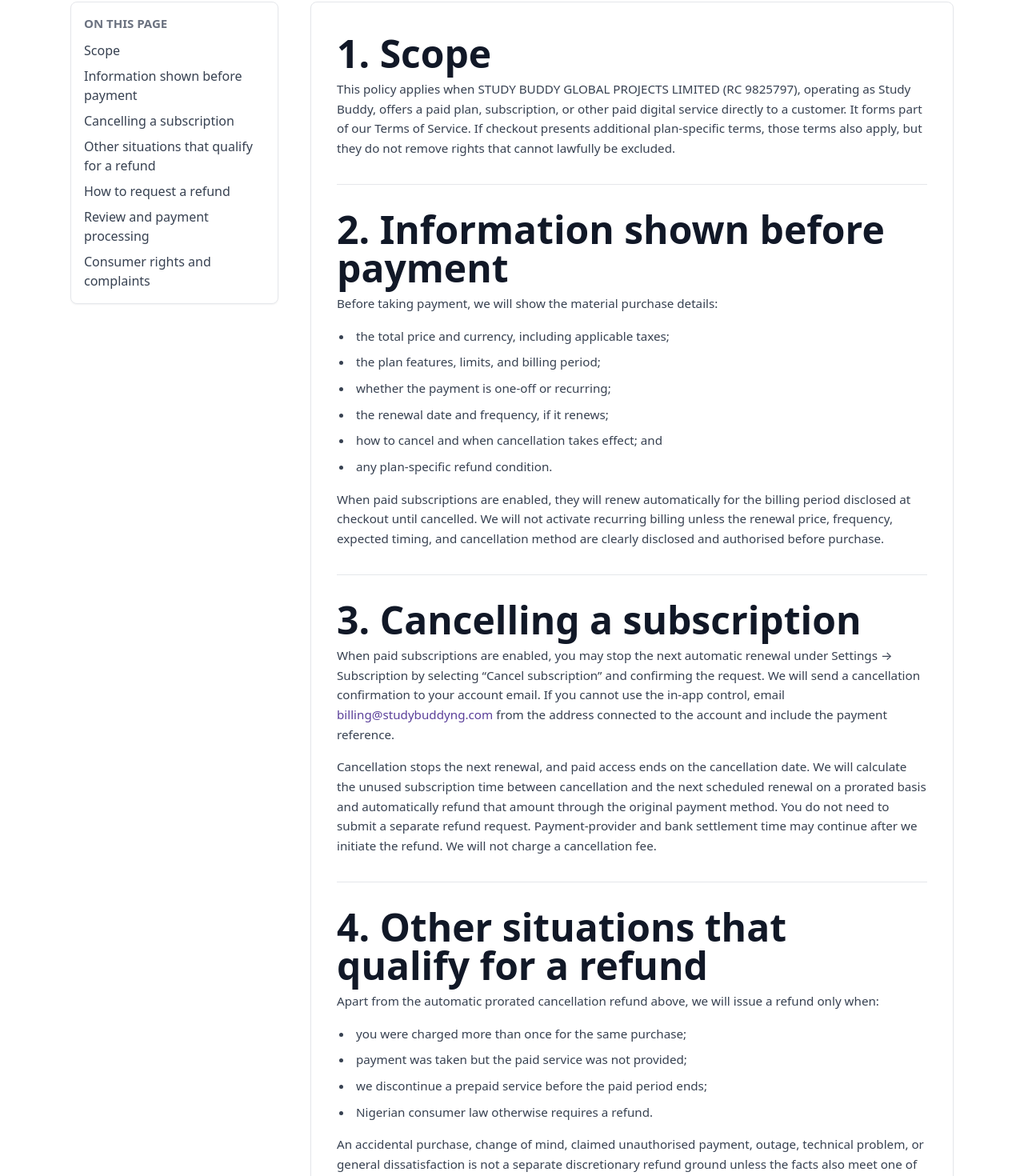
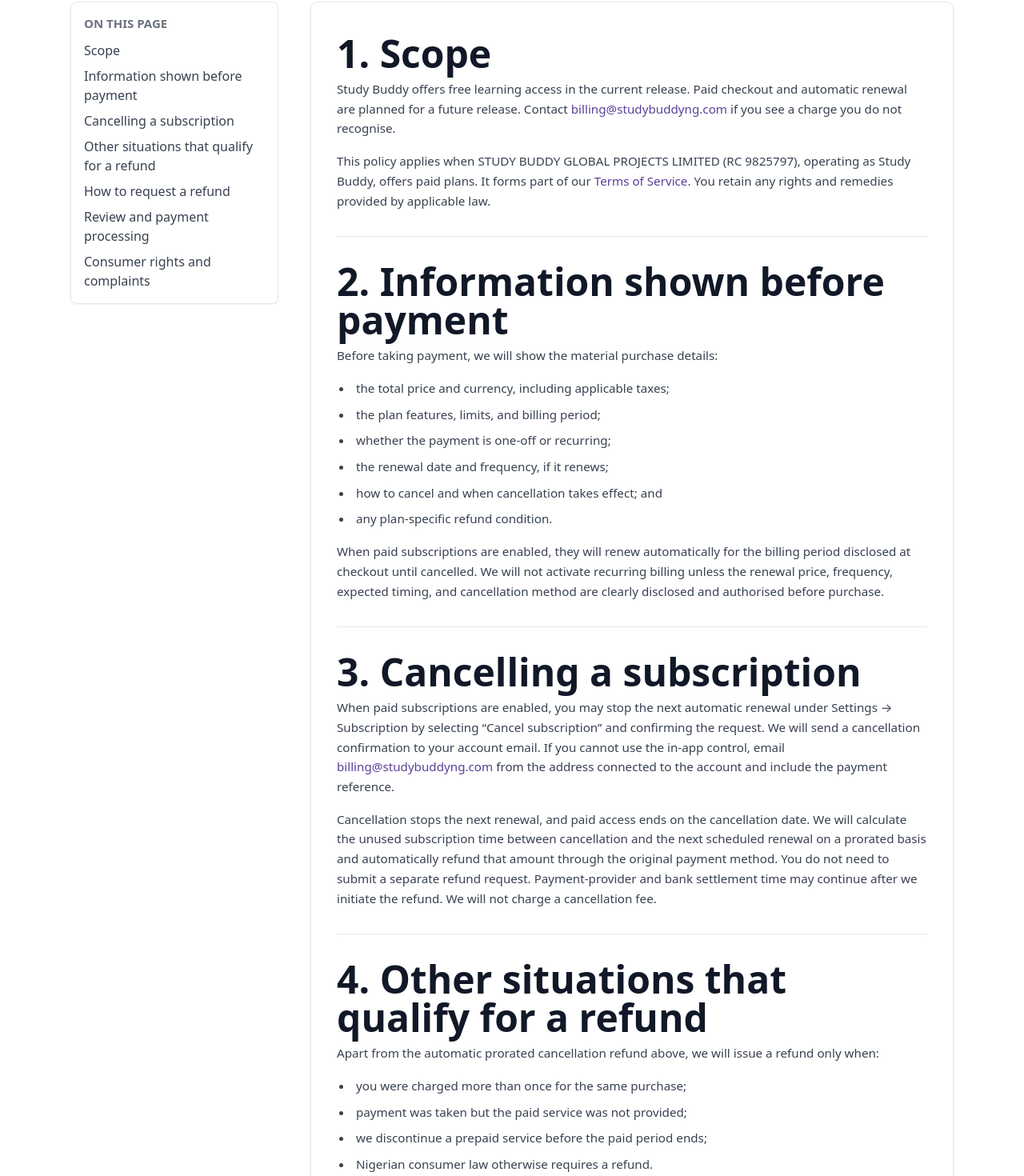
Before and after one commit to studybuddydevelopers/study-buddy-v2, a Next.js app: page /refund-policy in a window 1280 px wide. Shown: the part 525-1995 px from the top of the page at 80% size. Built offline with nearby package versions, Linux system fonts and the light colour scheme; no server answers.

Commit message:
docs(refund-policy): update refund policy details
Added information about free learning access and future paid services.

Clarified the conditions under which refunds are applicable.

Updated the last modified date to reflect the current policy version.

```diff
--- a/app/refund-policy/page.tsx
+++ b/app/refund-policy/page.tsx
@@ -1,3 +1,4 @@
+import Link from "next/link";
 import PolicyDocumentPage, {
   type PolicyDocumentSection,
 } from "@/components/PolicyDocumentPage";
@@ -8,7 +9,7 @@ import {
 } from "@/lib/legal-entity";
 import { createPageMetadata } from "@/lib/site-metadata";
 
-const LAST_UPDATED = "11 September 2026";
+const LAST_UPDATED = "26 November 2026";
 
 export const metadata = createPageMetadata({
   title: "Refund and Cancellation Policy",
@@ -22,14 +23,21 @@ const sections: PolicyDocumentSection[] = [
     id: "scope",
     title: "Scope",
     content: (
-      <p>
-        This policy applies when {LEGAL_ENTITY_NAME} (RC{" "}
-        {COMPANY_REGISTRATION_NUMBER}), operating as Study Buddy, offers a paid
-        plan, subscription, or other paid digital service directly to a
-        customer. It forms part of our Terms of Service. If checkout presents
-        additional plan-specific terms, those terms also apply, but they do not
-        remove rights that cannot lawfully be excluded.
-      </p>
+      <>
+        <p>
+          Study Buddy offers free learning access in the current release.
+          Paid checkout and automatic renewal are planned for a future release.
+          Contact <a href={`mailto:${BILLING_EMAIL}`}>{BILLING_EMAIL}</a> if you
+          see a charge you do not recognise.
+        </p>
+        <p>
+          This policy applies when {LEGAL_ENTITY_NAME} (RC{" "}
+          {COMPANY_REGISTRATION_NUMBER}), operating as Study Buddy, offers
+          paid plans. It forms part of our{" "}
+          <Link href="/terms-of-service">Terms of Service</Link>. You retain
+          any rights and remedies provided by applicable law.
+        </p>
+      </>
     ),
   },
   {
@@ -98,12 +106,10 @@ const sections: PolicyDocumentSection[] = [
           <li>Nigerian consumer law otherwise requires a refund.</li>
         </ul>
         <p>
-          An accidental purchase, change of mind, claimed unauthorised payment,
-          outage, technical problem, or general dissatisfaction is not a
-          separate discretionary refund ground unless the facts also meet one
-          of the grounds above. This does not limit any refund or other remedy
-          required by law, and you may still raise an unauthorised transaction
-          with your payment provider or bank.
+          If a technical problem prevents delivery of the paid service, contact
+          us so we can review what happened. For an unauthorised transaction,
+          you can also contact your bank or payment provider. Rights and remedies
+          required by law apply to all claims.
         </p>
       </>
     ),
@@ -154,10 +160,8 @@ const sections: PolicyDocumentSection[] = [
           method.
         </p>
         <p>
-          Provider fees or reasonable deductions will be applied only when
-          lawfully permitted and clearly explained. A failed or reversed payment
-          that Study Buddy never received is not a refund, but we will help you
-          identify the appropriate provider or bank process.
+          If a payment failed or was reversed before Study Buddy received it,
+          we will help you identify the appropriate provider or bank process.
         </p>
       </>
     ),
```
